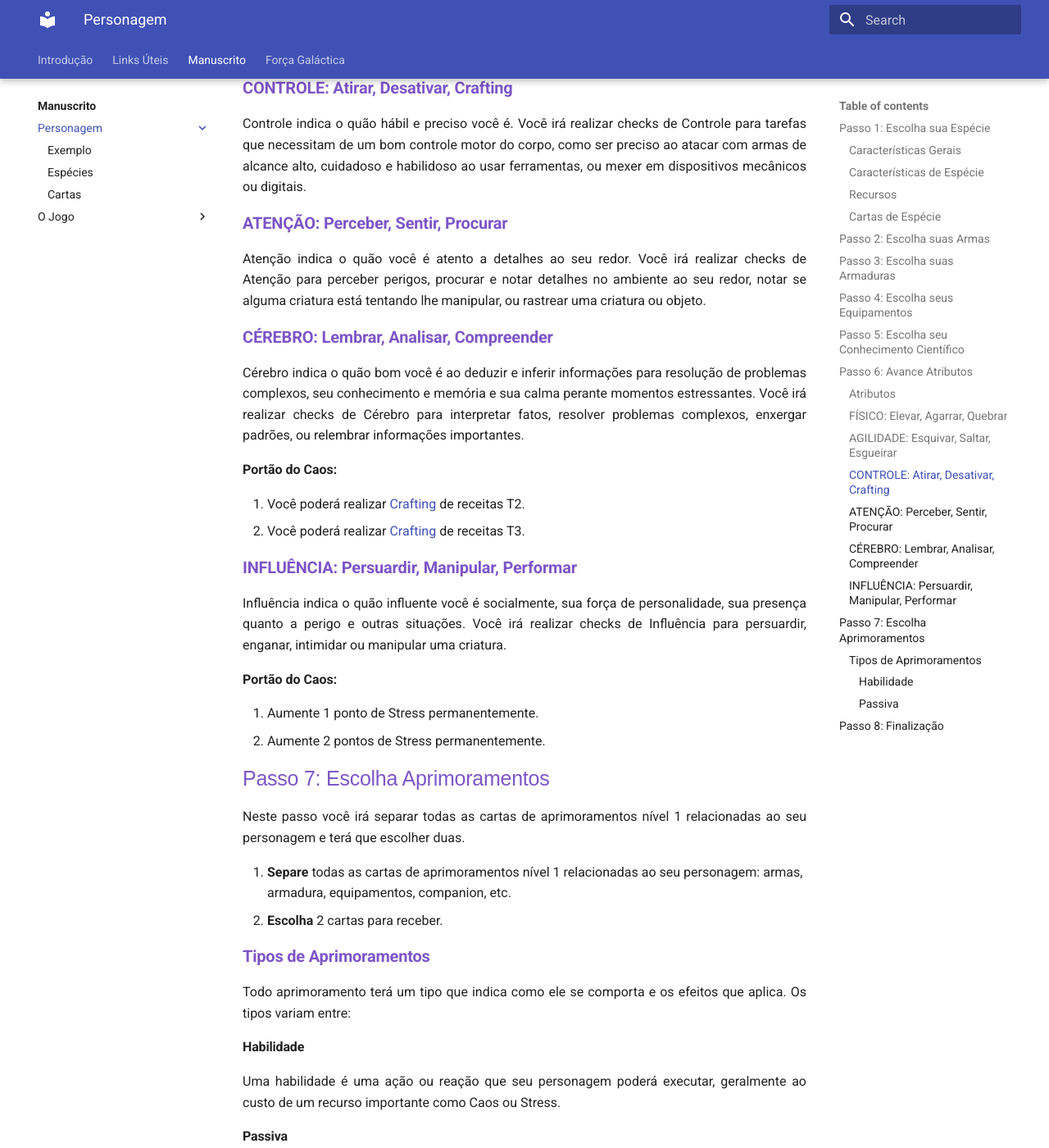
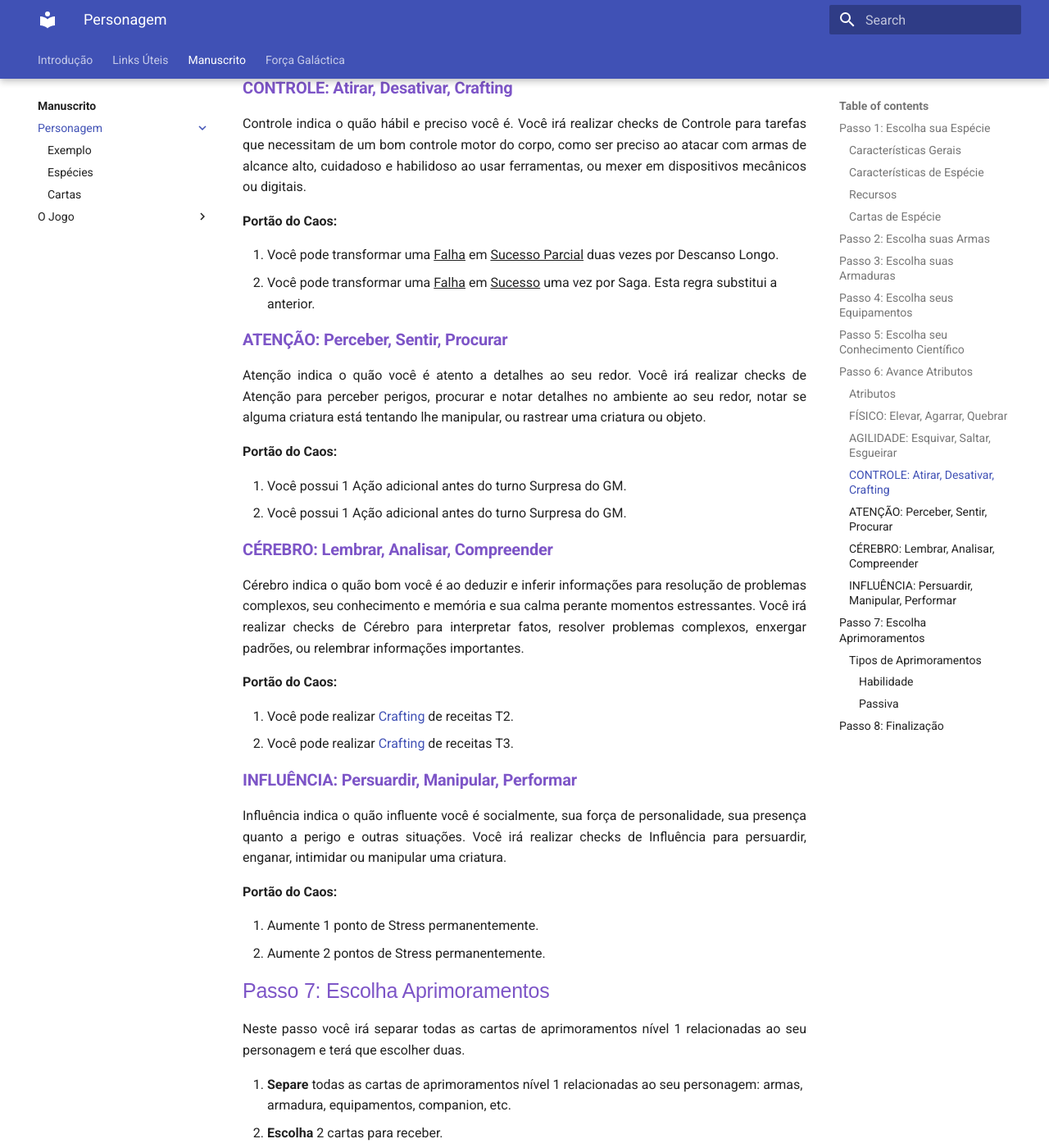
Before and after one commit to henriqueschorr/henriqueschorr.github.io, an MkDocs documentation site: the page built from docs/1_core/2_character/index.md, in a window 1280 px wide and 1400 px high, scrolled down 3833 px. Shown: the whole window at 82% size. Built offline with MkDocs 1.6.1 and Material for MkDocs 9.7.7, drawn with Linux system fonts in a browser that asks for light colours.

```diff
--- a/docs/1_core/2_character/index.md
+++ b/docs/1_core/2_character/index.md
@@ -118,7 +118,6 @@ Físico indica o quão forte você é, sua força física e sua fortitude do cor
 
 1. Aumente 2 pontos de Ferida permanentemente.
 2. Aumente em 1 os Limites de Dano Leve e Alto, aumente em 2 o Severo.
-<!-- Para cada portão do caos aberto neste atributo, aumente um ponto em Ferida permanentemente. -->
 
 ### AGILIDADE: Esquivar, Saltar, Esgueirar
 
@@ -133,9 +132,19 @@ Agilidade indica o quão rápido você é, sua mobilidade em terrenos difíceis,
 
 Controle indica o quão hábil e preciso você é. Você irá realizar checks de Controle para tarefas que necessitam de um bom controle motor do corpo, como ser preciso ao atacar com armas de alcance alto, cuidadoso e habilidoso ao usar ferramentas, ou mexer em dispositivos mecânicos ou digitais.
 
+**Portão do Caos:**
+
+1. Você pode transformar uma <ins>Falha</ins> em <ins>Sucesso Parcial</ins> duas vezes por Descanso Longo.
+2. Você pode transformar uma <ins>Falha</ins> em <ins>Sucesso</ins> uma vez por Saga. Esta regra substitui a anterior.
+
 ### ATENÇÃO: Perceber, Sentir, Procurar
 
 Atenção indica o quão você é atento a detalhes ao seu redor. Você irá realizar checks de Atenção para perceber perigos, procurar e notar detalhes no ambiente ao seu redor, notar se alguma criatura está tentando lhe manipular, ou rastrear uma criatura ou objeto.
+
+**Portão do Caos:**
+
+1. Você possui 1 Ação adicional antes do turno Surpresa do GM.
+2. Você possui 1 Ação adicional antes do turno Surpresa do GM.
 
 ### CÉREBRO: Lembrar, Analisar, Compreender
 
@@ -143,9 +152,8 @@ Cérebro indica o quão bom você é ao deduzir e inferir informações para res
 
 **Portão do Caos:**
 
-1. Você poderá realizar [Crafting](../3_game/crafting.md) de receitas T2.
-2. Você poderá realizar [Crafting](../3_game/crafting.md) de receitas T3.
-<!-- **Portão do Caos:** Você poderá realizar [Crafting](../3_game/crafting.md) de receitas T2 abrindo o primeiro portão, e T3 abrindo o segundo. -->
+1. Você pode realizar [Crafting](../3_game/crafting.md) de receitas T2.
+2. Você pode realizar [Crafting](../3_game/crafting.md) de receitas T3.
 
 ### INFLUÊNCIA: Persuardir, Manipular, Performar
 
@@ -155,7 +163,6 @@ Influência indica o quão influente você é socialmente, sua força de persona
 
 1. Aumente 1 ponto de Stress permanentemente.
 2. Aumente 2 pontos de Stress permanentemente.
-<!-- **Portão do Caos:** Para cada portão do caos aberto neste atributo, aumente um ponto em Stress permanentemente. -->
 
 ## Passo 7: Escolha Aprimoramentos
 
```
Also changed, not shown: docs/1_core/3_game/actions.md (+10 -10 lines), docs/1_core/3_game/resources.md (+6 -8 lines), docs/1_core/index.md (+1 -1 lines), docs/0_assets/images/human/cards/broca.png, docs/0_assets/images/human/cards/sobrecarga.png (added).
